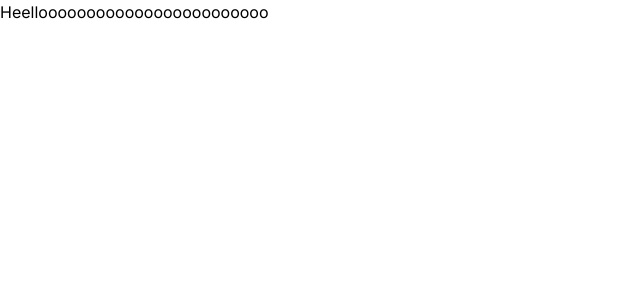
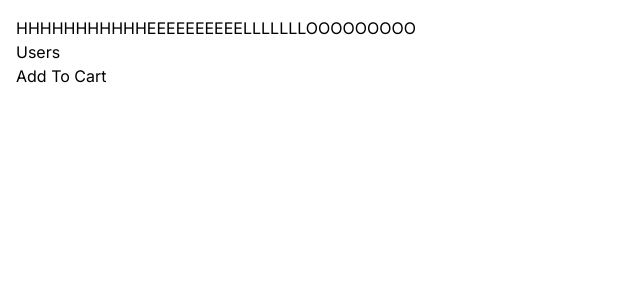
Before and after one commit to rajat0208/next-app, a Next.js app: page / in a window 1280 px wide. Shown: the top 300 px of the page, without its empty margins (0-640 px from the left). Built offline with nearby package versions, Linux system fonts and the light colour scheme.

Commit message:
data fetching

```diff
--- /dev/null
+++ b/app/components/addToCart.tsx
@@ -0,0 +1,12 @@
+'use client';
+import React from 'react'
+
+const addToCart = () => {
+  return (
+    <div>
+        <button onClick={()=>console.log("click")}>Add To Cart</button>
+    </div>
+  )
+}
+
+export default addToCart
--- /dev/null
+++ b/app/components/productCard.tsx
@@ -0,0 +1,11 @@
+import React from 'react'
+import AddToCart from './addToCart'
+const productCard = () => {
+  return (
+    <div>
+        <AddToCart />
+    </div>
+  )
+}
+
+export default productCard
--- a/app/globals.css
+++ b/app/globals.css
@@ -18,5 +18,6 @@
 
 body {
   color: rgb(var(--foreground-rgb));
-  padding: 1 rem;
+  padding: 1rem;
+  color: black;
 }
--- a/app/page.tsx
+++ b/app/page.tsx
@@ -1,7 +1,12 @@
 import Image from 'next/image'
-
+import Link from 'next/link'
+import ProductCard from './components/productCard'
 export default function Home() {
   return (
-    <main>Heelloooooooooooooooooooooooo</main>
+    <main>
+      <h1>HHHHHHHHHHHEEEEEEEEEELLLLLLLOOOOOOOOO</h1>
+      <Link href="/users">Users</Link>
+      <ProductCard />
+    </main>
   )
 }
--- /dev/null
+++ b/app/users/page.tsx
@@ -0,0 +1,21 @@
+import React from 'react'
+
+interface user{
+    id:number;
+    name:string;
+}
+
+const UsersPage = async() => {
+   const res= await fetch ('https://jsonplaceholder.typicode.com/users')
+   const users:user []=await res.json();
+  return (
+    <>
+    <h1>Uers</h1>
+    <ul>
+        {users.map(user=><li key={user.id}>{user.name}</li>)}
+    </ul>
+    </>
+  )
+}
+
+export default UsersPage
```
